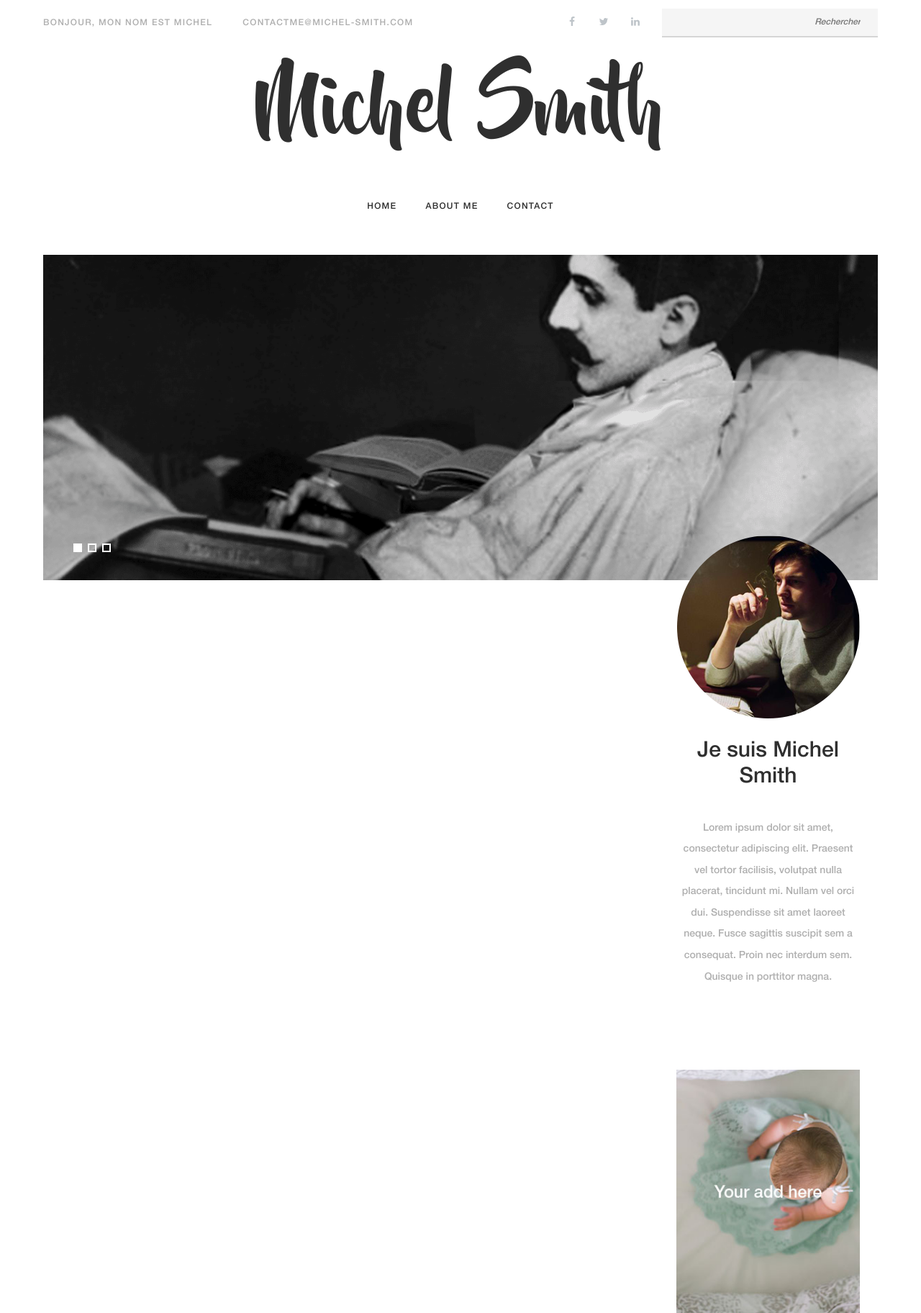
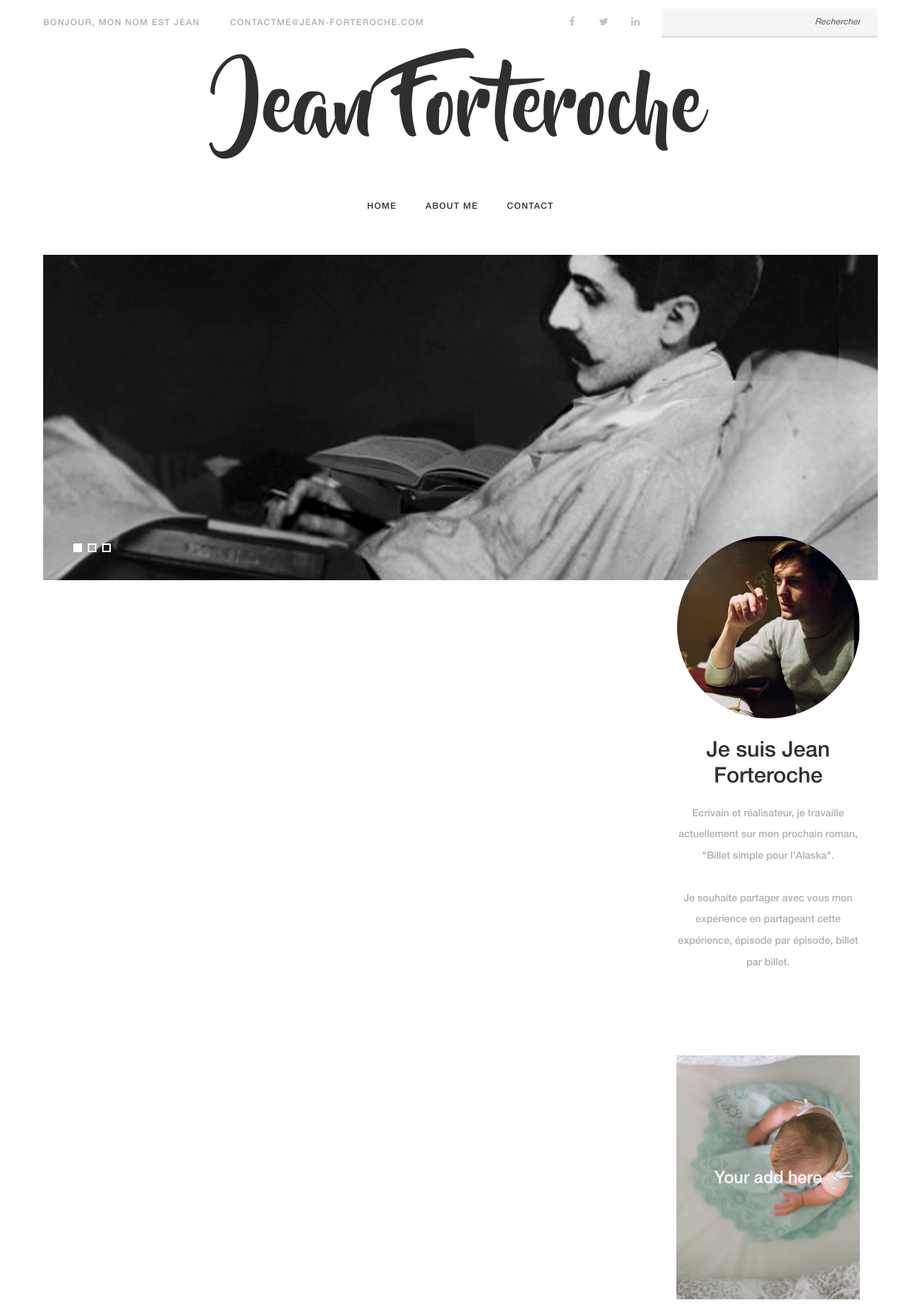
Before and after one commit to fanchinho/blog, a PHP site: page / in a window 1280 px wide. Shown: the top 1824 px of the page at 72% size. Run offline with PHP 8.4, Linux system fonts and the light colour scheme; data that the repository does not hold is empty; some libraries are stand-ins or nearby versions; some web fonts are replaced.

Commit message:
Modification du nom et descriptif du blog

```diff
--- a/Public/style.css
+++ b/Public/style.css
@@ -908,7 +908,7 @@ a:hover, a:active {
 }
 
 .about-me p {
-    margin-top: 38px;
+    margin-top: 18px;
     margin-bottom: 0;
     font-size: 14px;
     line-height: 1.85rem;
--- a/View/include/header.php
+++ b/View/include/header.php
@@ -31,11 +31,11 @@
                 <div class="row">
                     <div class="col-lg-6 flex align-items-center">
                         <div class="header-bar-text d-none d-lg-block">
-                            <p>Bonjour, mon nom est Michel</p>
+                            <p>Bonjour, mon nom est Jean</p>
                         </div><!-- .header-bar-text -->
 
                         <div class="header-bar-email d-none d-lg-block">
-                            <a href="#">Contactme@michel-smith.com</a>
+                            <a href="mailto:contactme@jean-forteroche.com">contactme@jean-forteroche.com</a>
                         </div><!-- .header-bar-email -->
                     </div><!-- .col -->
 
@@ -62,7 +62,7 @@
             <div class="row">
                 <div class="col-12">
                     <div class="site-branding flex flex-column align-items-center">
-                        <h1 class="site-title"><a href="index.php" rel="home">Michel Smith</a></h1>
+                        <h1 class="site-title"><a href="index.php" rel="home">Jean Forteroche</a></h1>
                     </div><!-- .site-branding -->
 
                     <nav class="site-navigation">
--- a/View/include/sidebar.php
+++ b/View/include/sidebar.php
@@ -1,9 +1,9 @@
 <div class="col-12 col-lg-3">
     <div class="sidebar">
         <div class="about-me">
-            <h2>Je suis Michel Smith</h2>
-
-            <p>Lorem ipsum dolor sit amet, consectetur adipiscing elit. Praesent vel tortor facilisis, volutpat nulla placerat, tincidunt mi. Nullam vel orci dui. Suspendisse sit amet laoreet neque. Fusce sagittis suscipit sem a consequat. Proin nec interdum sem. Quisque in porttitor magna.</p>
+            <h2>Je suis Jean Forteroche</h2>
+            <p>Ecrivain et réalisateur, je travaille actuellement sur mon prochain roman, "Billet simple pour l'Alaska". <br><br>
+            Je souhaite partager avec vous mon expérience en partageant cette expérience, épisode par épisode, billet par billet.</p>
         </div><!-- .about-me -->
 
         <div class="recent-posts">
```
